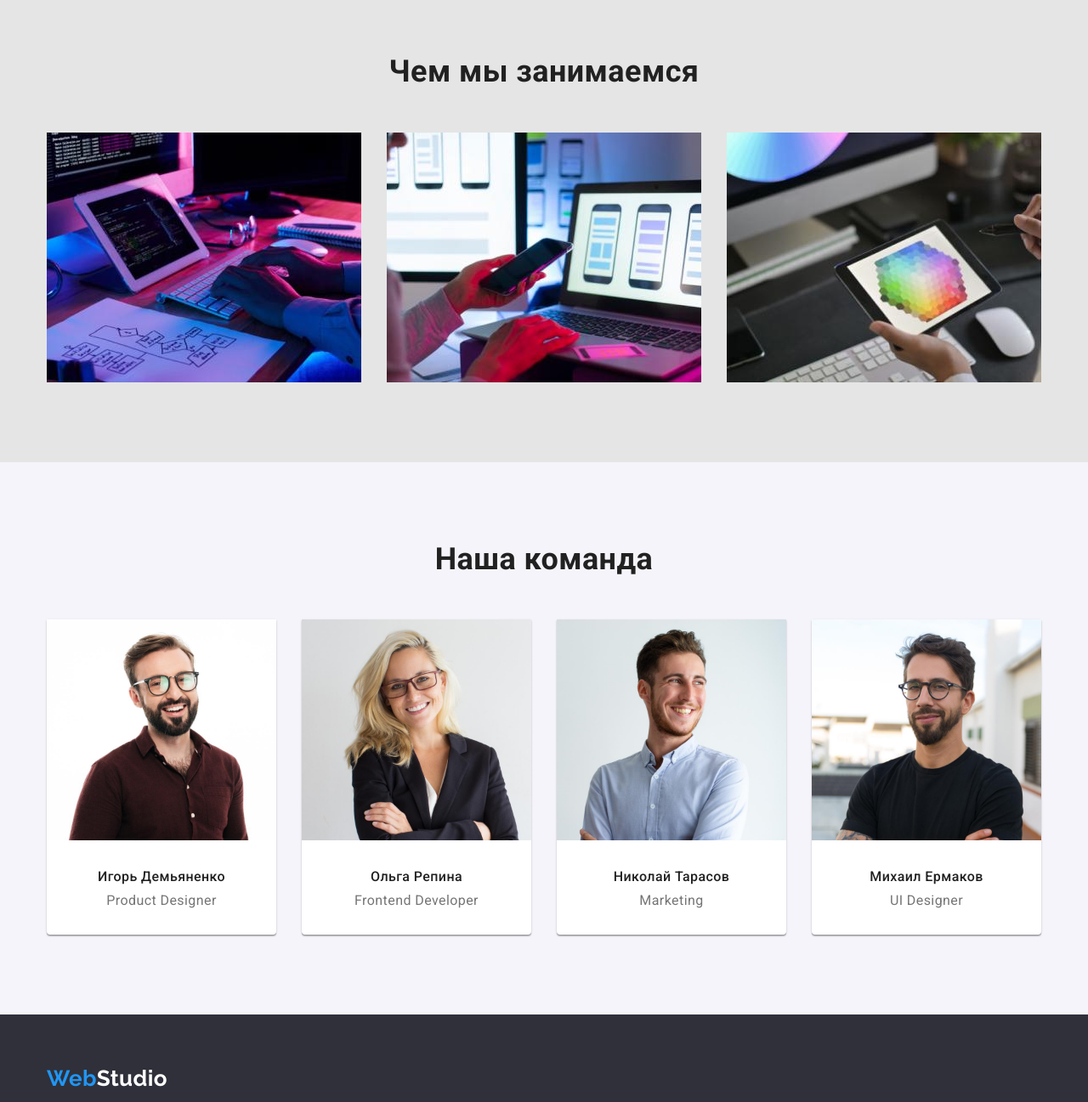
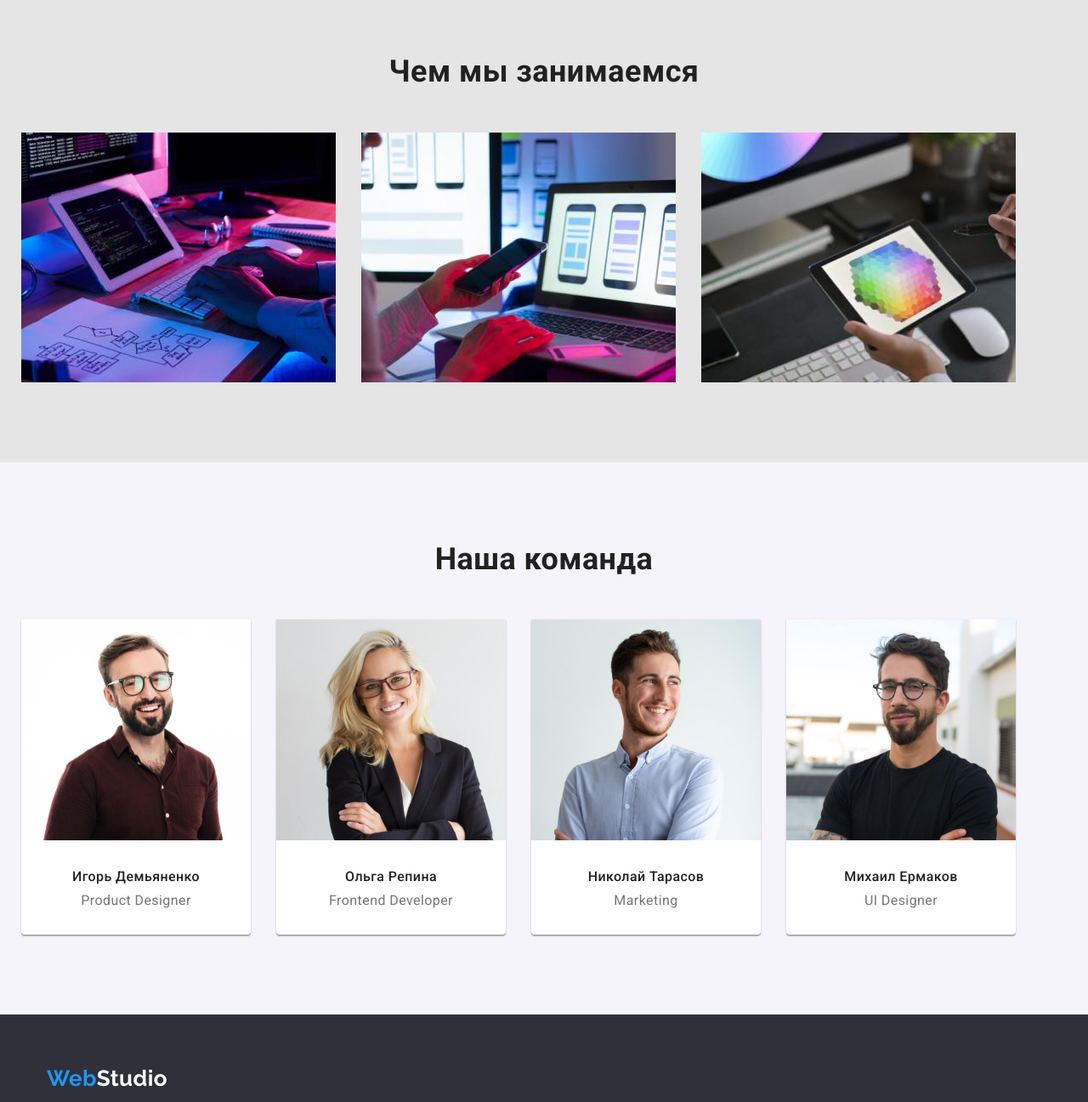
Before and after one commit to VitaliiStoroshyk/goit-markup-hw-03, a plain HTML site: page index.html in a window 1280 px wide. Shown: the part 909-2206 px from the top of the page at 85% size. Drawn offline with nearby package versions, Linux system fonts and the light colour scheme; files whose address does not match are found by name.

Commit message:
module-1-4

```diff
--- a/css/styles.css
+++ b/css/styles.css
@@ -224,7 +224,10 @@ body {
 
 .about-item {
   flex-basis: calc(100% / 3 - 30px);
-  margin-left: 30px;
+}
+
+.about-item:not(:last-child) {
+  margin-right: 30px;
 }
 
 .about-title {
@@ -259,11 +262,14 @@ body {
 
 .team-item {
   flex-basis: calc(100% / 4 - 30px);
-  margin-left: 30px;
   background: var(--hero-color);
   box-shadow: 0px 1px 3px rgba(0, 0, 0, 0.12), 0px 1px 1px rgba(0, 0, 0, 0.14),
     0px 2px 1px rgba(0, 0, 0, 0.2);
   border-radius: 0px 0px 4px 4px;
+}
+
+.team-item:not(:last-child) {
+  margin-right: 30px;
 }
 
 .team-item-description {
```
